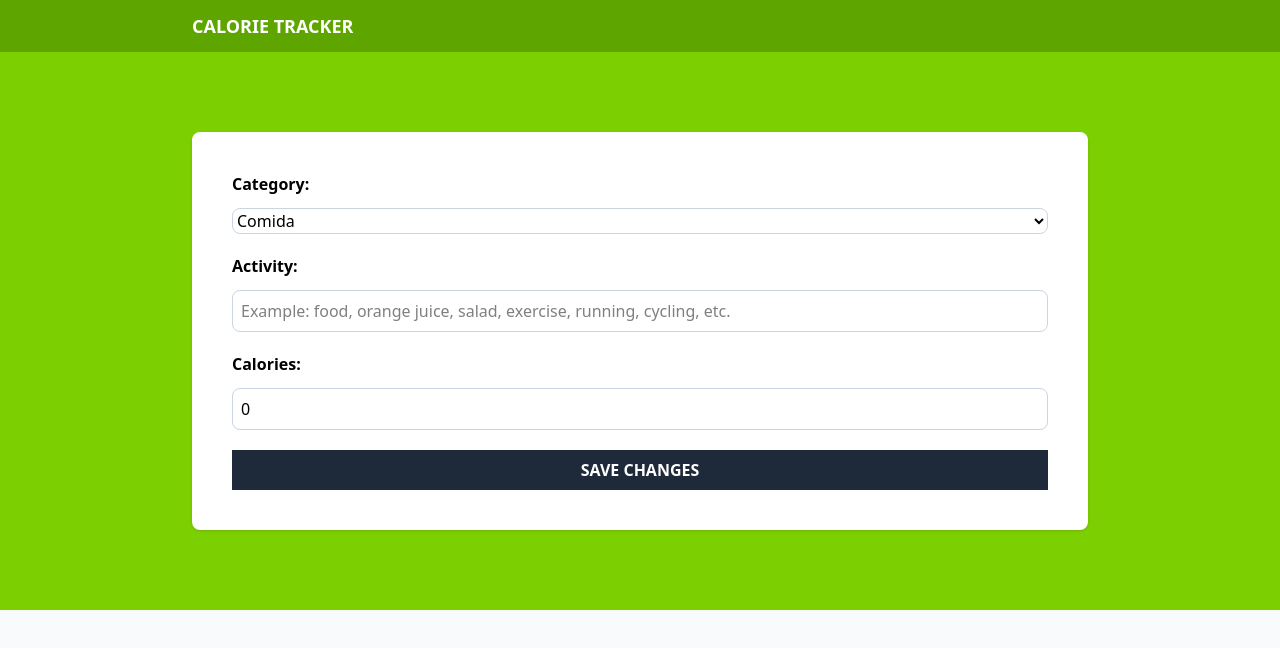
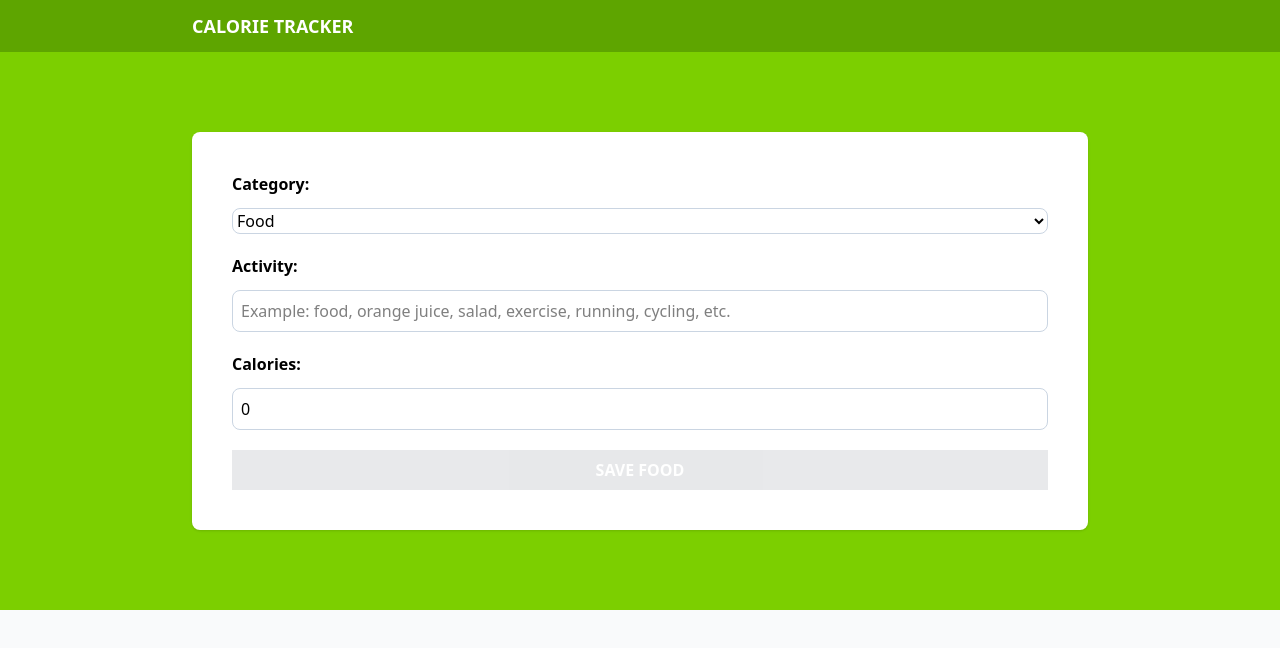
Before and after one commit to OscarVegaV/calorie-tracker, a React (Vite) app: page / in a window 1280 px wide. Shown: the top 648 px of the page. Built offline with nearby package versions, Linux system fonts and the light colour scheme.

Commit message:
feat: display conditional text for exercise or food entry on save

```diff
--- a/src/components/Form.tsx
+++ b/src/components/Form.tsx
@@ -21,6 +21,13 @@ export default function Form() {
           [e.target.id]: isNumberField ? +e.target.value : e.target.value
 
         })
+    }
+
+    const isValidActivity = () => {
+        const { nameActivity, calories } = activity;
+        console.log(nameActivity.trim() !== '', calories > 0);
+
+        return nameActivity.trim() !== '' && calories > 0;
     }
 
   return (
@@ -71,7 +78,13 @@ export default function Form() {
 
         </div>
 
-        <input type="submit" className="bg-gray-800 hover:bh-gray-900 w-full p-2 font-bold uppercase text-white" value='Save Changes'  />
+        <input
+            type="submit"
+            className="bg-gray-800 hover:bh-gray-900 w-full p-2 font-bold uppercase text-white disabled:opacity-10"
+            value={activity.category === 1 ? 'Save Food' : 'Save Activities'}
+            disabled={!isValidActivity()}
+
+        />
 
     </form>
   )
--- a/src/data/categories.ts
+++ b/src/data/categories.ts
@@ -1,6 +1,6 @@
 import type { Category } from '../types';
 
  export const categories : Category[] = [
-  { id: 1, name: 'Comida'},
-  { id: 2, name: 'Ejercicio'}
+  { id: 1, name: 'Food'},
+  { id: 2, name: 'Exercise'},
 ]
```
